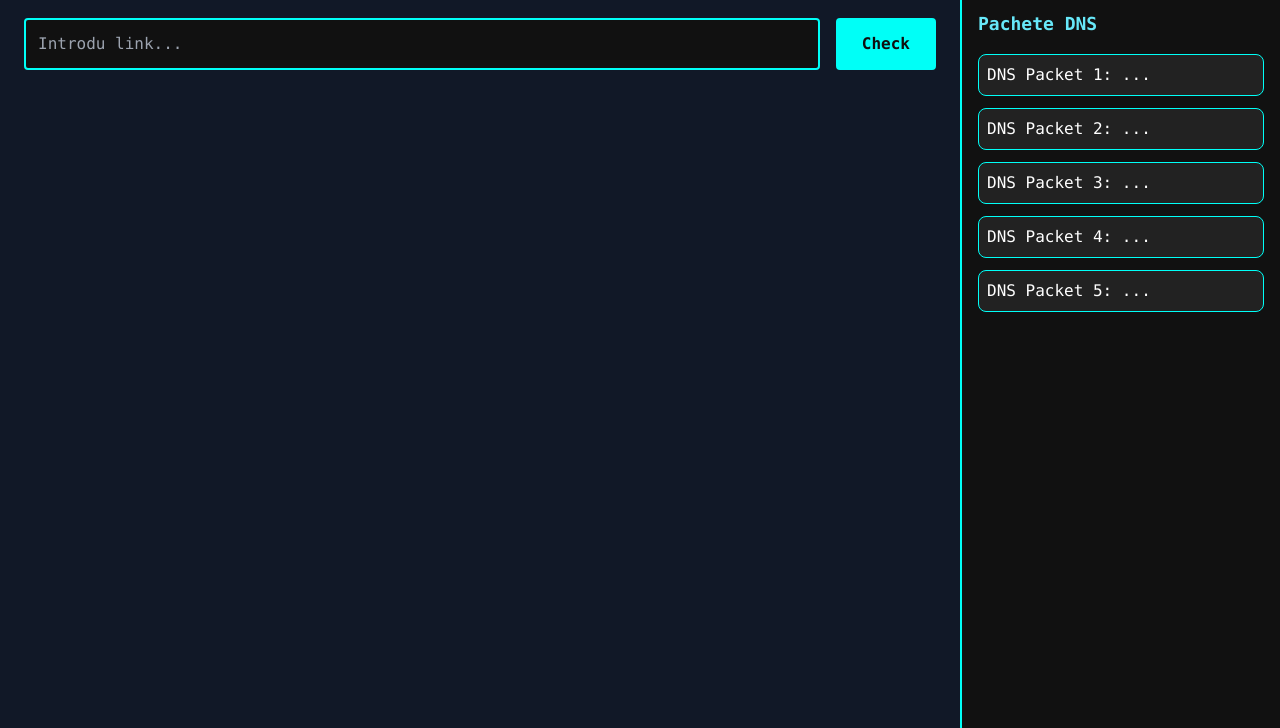
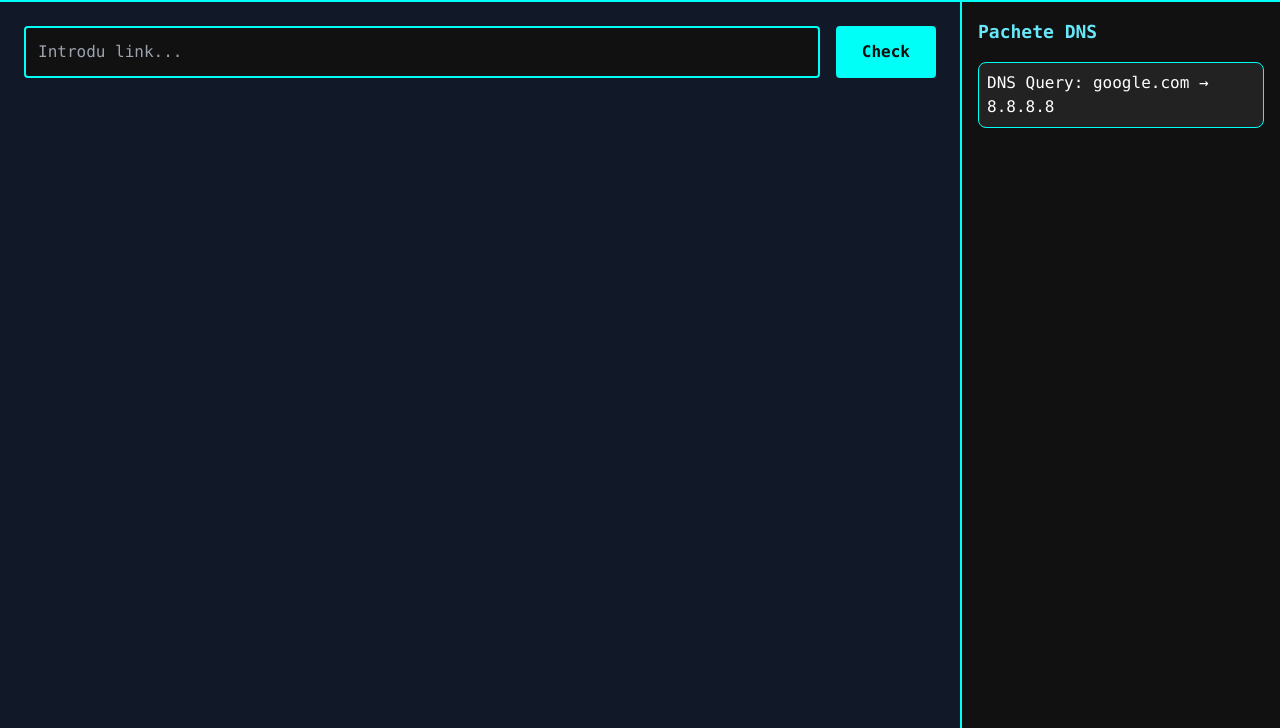
Before and after one commit to AnaPop3007/Out-of-Scope-Angler, a plain HTML site: page frontend/index.html in a window 1280 px wide. Shown: the part 72-800 px from the top of the page. Drawn offline with nearby package versions, Linux system fonts and the light colour scheme.

Commit message:
frontend version 0.7 + map + conexions + icon

```diff
--- a/frontend/index.html
+++ b/frontend/index.html
@@ -13,7 +13,13 @@
   <!-- NAVBAR -->
   <nav class="nav-bar flex justify-between items-center p-4">
     <div class="flex items-center gap-6">
-      <span class="text-2xl font-bold text-cyan-400">DNS Dashboard</span>
+      <!-- LOGO + TITLU -->
+      <div class="flex items-center gap-3">
+        <img src="images/logo.png" alt="Logo DNS" class="w-10 h-10">
+        <span class="text-2xl font-bold text-cyan-400">Fishing At Bay</span>
+      </div>
+
+      <!-- MENIU -->
       <ul class="flex gap-4">
         <li><a href="index.html" class="nav-link">Home</a></li>
         <li><a href="harta.html" class="nav-link">Harta</a></li>
@@ -42,12 +48,8 @@
     <!-- RIGHT SIDEBAR -->
     <div class="w-80 p-4 overflow-auto sidebar">
       <h3 class="font-bold text-lg mb-4 text-cyan-300">Pachete DNS</h3>
-      <div class="space-y-3">
-        <div class="packet-card">DNS Packet 1: ...</div>
-        <div class="packet-card">DNS Packet 2: ...</div>
-        <div class="packet-card">DNS Packet 3: ...</div>
-        <div class="packet-card">DNS Packet 4: ...</div>
-        <div class="packet-card">DNS Packet 5: ...</div>
+      <div id="packetArea" class="space-y-3">
+        <!-- Pachetele DNS vor fi adăugate automat aici -->
       </div>
     </div>
 
@@ -57,6 +59,7 @@
     const input = document.getElementById('linkInput');
     const button = document.getElementById('checkBtn');
     const area = document.getElementById('connectionsArea');
+    const packetArea = document.getElementById('packetArea');
 
     function addConnection() {
       const link = input.value.trim();
@@ -73,7 +76,7 @@
           <div class="flex justify-between"><span>Pachete trimise:</span><span>${Math.floor(Math.random()*500)}</span></div>
         </div>
       `;
-      area.prepend(card); // adaugă sus
+      area.prepend(card);
       input.value = '';
     }
 
@@ -87,6 +90,36 @@
         addConnection();
       }
     });
+
+    // ---- Simulare pachete DNS ----
+    const dnsPackets = [
+      "DNS Query: google.com → 8.8.8.8",
+      "DNS Response: 142.250.74.14",
+      "DNS Query: cloudflare.com → 1.1.1.1",
+      "DNS Query: openai.com → 8.8.4.4",
+      "DNS Response: 104.22.3.243",
+      "DNS Query: example.net → 9.9.9.9",
+      "DNS Query: reddit.com → 8.8.8.8",
+      "DNS Response: 151.101.1.140",
+    ];
+
+    let packetIndex = 0;
+
+    function addPacket() {
+      const packet = document.createElement('div');
+      packet.className = 'packet-card';
+      packet.textContent = dnsPackets[packetIndex % dnsPackets.length];
+      packetArea.prepend(packet); // cel mai nou pachet sus
+      packetIndex++;
+
+      // menține max 20 pachete
+      if (packetArea.children.length > 20) {
+        packetArea.removeChild(packetArea.lastChild);
+      }
+    }
+
+    // Adaugă un pachet la fiecare 5 secunde
+    setInterval(addPacket, 5000);
   </script>
 </body>
 </html>
```
Also changed, not shown: frontend/conexiuni.html (+10 -3 lines), frontend/harta.html (+18 -11 lines).
